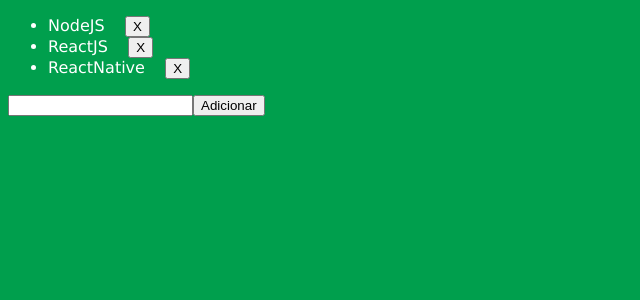
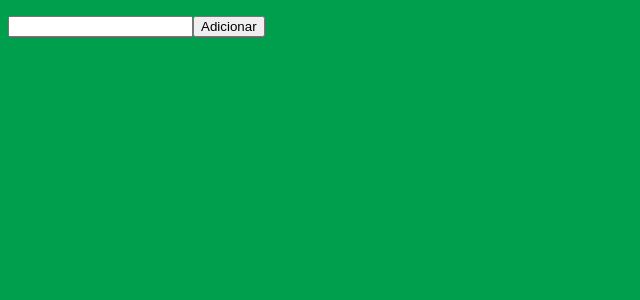
Before and after one commit to coxevti/bootcamp-gostack-introducao-reactjs, a React app: page / in a window 1280 px wide. Shown: the top 300 px of the page, without its empty margins (0-640 px from the left). Built offline with nearby package versions, Linux system fonts and the light colour scheme.

Commit message:
Ciclo de vida do componente

```diff
--- a/src/components/TechList.js
+++ b/src/components/TechList.js
@@ -5,11 +5,22 @@
 class TechList extends Component {
     state = {
         newTech: '',
-        techs: [
-            'NodeJS',
-            'ReactJS',
-            'ReactNative'
-        ]
+        techs: []
+    }
+
+    // Executado sempre que componente é iniciado
+    componentDidMount(){
+        const techs = localStorage.getItem('techs');
+        if(techs){
+            this.setState({techs: JSON.parse(techs)});
+        }
+    }
+
+    // Executado sempre que quando a mudança nas props ou state
+    componentDidUpdate(prevProps, prevState){
+        if(prevState.techs !== this.state.techs){
+            localStorage.setItem('techs', JSON.stringify(this.state.techs));
+        }
     }
 
     handleChangeInput = e => {
```
